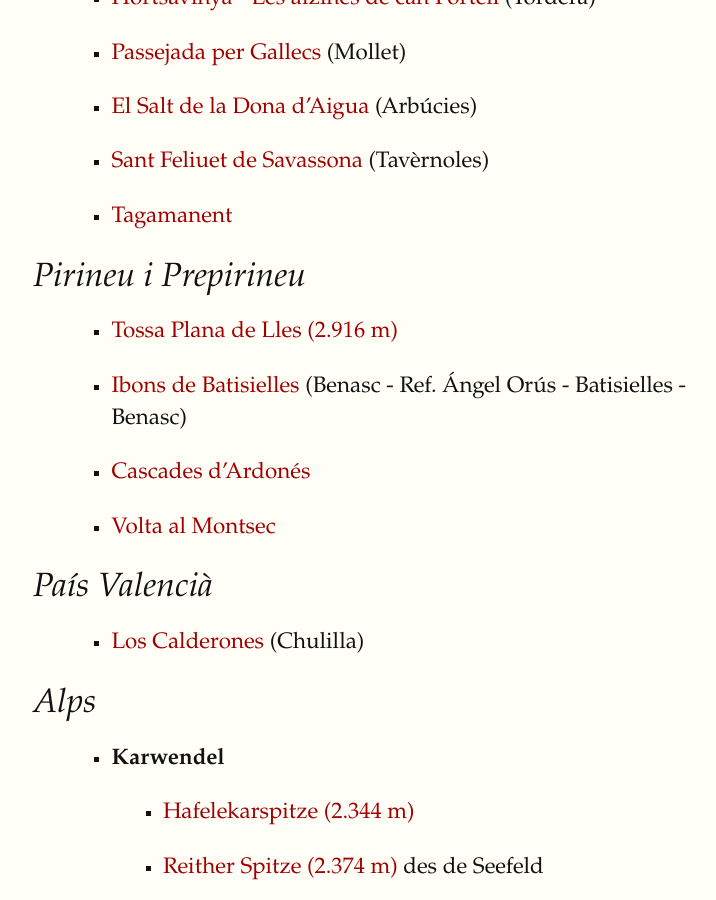
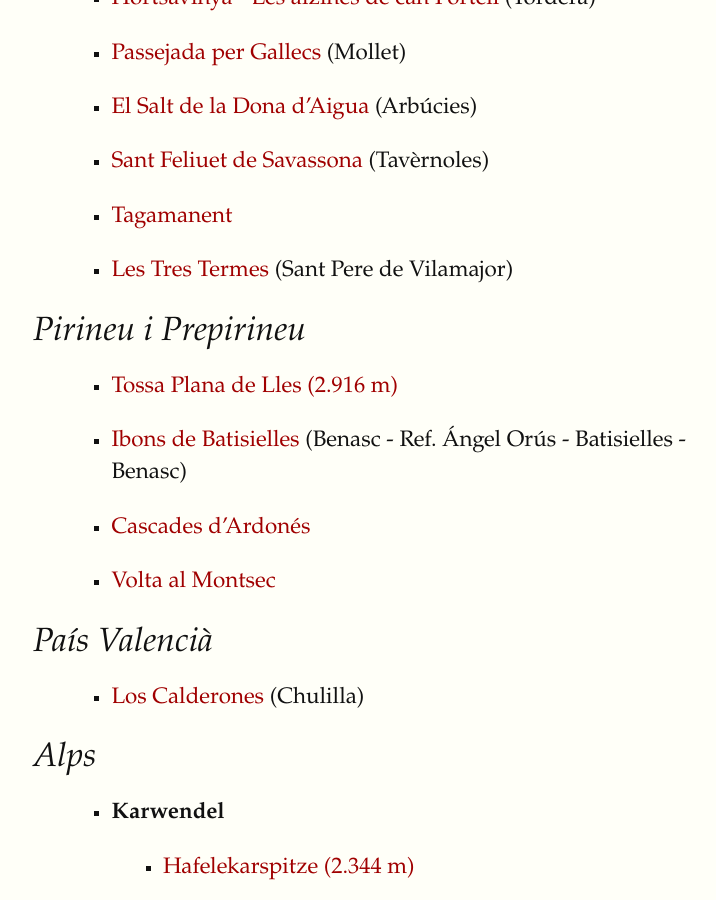
Before and after one commit to mcuquet/mcuquet.github.io, a Jekyll site: the page built from Muntanya/index.md, in a window 1280 px wide and 900 px high, scrolled down 617 px. Shown: the whole window, without its empty margins (127-843 px from the left). Built offline with Jekyll 4.4.1, drawn with Linux system fonts in a browser that asks for light colours.

Commit message:
afegeixo ruta amb nens

```diff
--- a/Muntanya/index.md
+++ b/Muntanya/index.md
@@ -16,6 +16,7 @@ Això és un recull d'excursions que he fet, amb la intenció sobretot de posar
 * [El Salt de la Dona d'Aigua](https://ca.wikiloc.com/rutes-senderisme/salt-de-la-dona-daigua-37681328) (Arbúcies)
 * [Sant Feliuet de Savassona](https://ca.wikiloc.com/rutes-senderisme/sant-feliuet-de-savassona-42903010) (Tavèrnoles)
 * [Tagamanent](https://ca.wikiloc.com/rutes-senderisme/tagamanent-33216275)
+* [Les Tres Termes](https://ca.wikiloc.com/rutes-senderisme/les-tres-termes-sant-pere-de-vilamajor-66289172) (Sant Pere de Vilamajor)
 {: .full-width-bullet }
 
 ## Pirineu i Prepirineu
```
